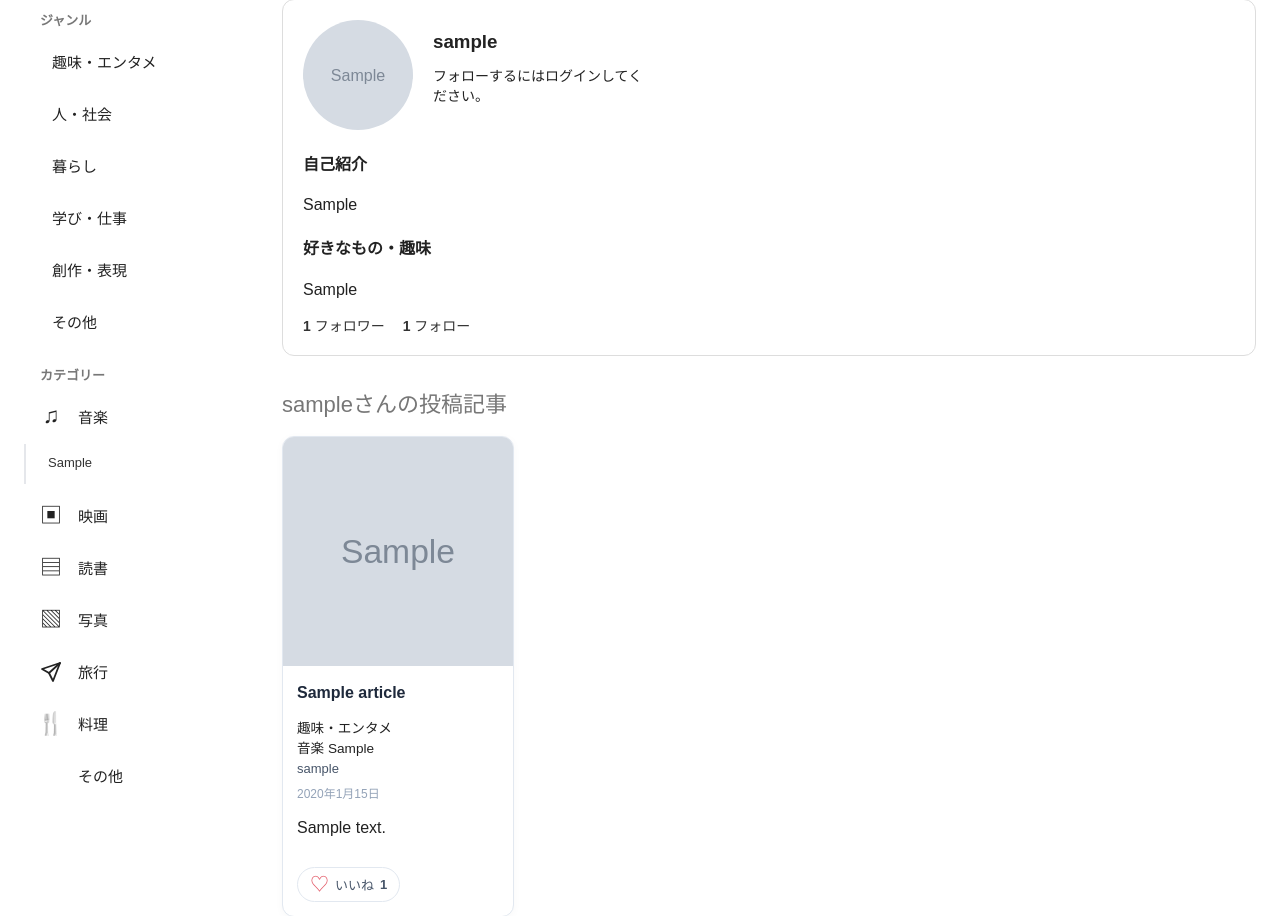
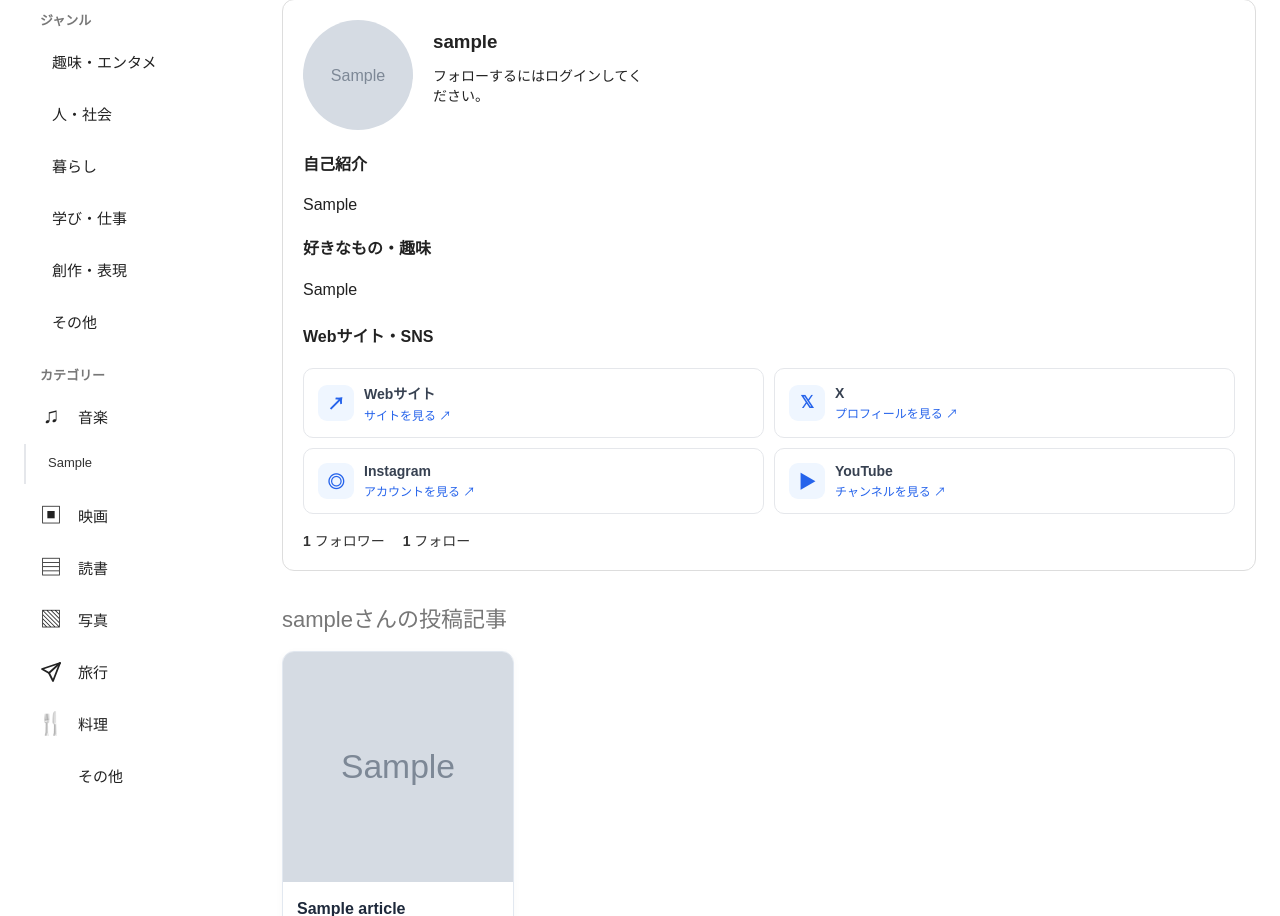
Before and after one commit to sat0816har-cpu/django_app, a Django app: a page that uses templates/articles/public_profile.html in a window 1280 px wide. Shown: the part 176-1092 px from the top of the page. Run offline with Django 4.2, Linux system fonts and the light colour scheme; tables that the repository leaves empty hold one stand-in row (values such as "Sample post"); grey boxes marked "Sample" are stand-in pictures.

Commit message:
Update public_profile.html

```diff
--- a/templates/articles/public_profile.html
+++ b/templates/articles/public_profile.html
@@ -123,6 +123,95 @@
     display: block;
 }
 
+/* Webサイト・SNSのリンクカード */
+.profile-social-section {
+    margin-top: 24px;
+}
+
+.profile-social-grid {
+    display: grid;
+    grid-template-columns: repeat(2, minmax(0, 1fr));
+    gap: 10px;
+}
+
+.profile-social-card {
+    display: flex;
+    align-items: center;
+    gap: 10px;
+    min-width: 0;
+    padding: 14px;
+    border: 1px solid #e5e7eb;
+    border-radius: 10px;
+    background: #ffffff;
+    color: #374151;
+    text-decoration: none;
+    box-sizing: border-box;
+    transition: background 0.2s, border-color 0.2s;
+}
+
+.profile-social-card:hover {
+    background: #f8fafc;
+    border-color: #bfdbfe;
+}
+
+.profile-social-icon {
+    display: flex;
+    align-items: center;
+    justify-content: center;
+    flex-shrink: 0;
+    width: 36px;
+    height: 36px;
+    border-radius: 9px;
+    background: #eff6ff;
+    color: #2563eb;
+    font-size: 17px;
+    font-weight: bold;
+}
+
+.profile-social-text {
+    min-width: 0;
+    overflow-wrap: anywhere;
+}
+
+.profile-social-name {
+    display: block;
+    font-size: 14px;
+    font-weight: 600;
+}
+
+.profile-social-action {
+    display: block;
+    margin-top: 3px;
+    color: #2563eb;
+    font-size: 12px;
+}
+
+@media (max-width: 600px) {
+    .profile-social-grid {
+        grid-template-columns: repeat(2, minmax(0, 1fr));
+        gap: 8px;
+    }
+
+    .profile-social-card {
+        gap: 7px;
+        padding: 10px 8px;
+    }
+
+    .profile-social-icon {
+        width: 30px;
+        height: 30px;
+        font-size: 14px;
+    }
+
+    .profile-social-name {
+        font-size: 13px;
+    }
+
+    .profile-social-action {
+        font-size: 11px;
+    }
+}
+
 
 </style>
 
@@ -220,6 +309,69 @@
             <p>好きなもの・趣味はまだ登録されていません。</p>
         {% endif %}
     </div>
+
+    {% if profile.website_url or profile.x_url or profile.instagram_url or profile.youtube_url %}
+<div class="profile-social-section">
+
+    <h4>Webサイト・SNS</h4>
+
+    <div class="profile-social-grid">
+
+        {% if profile.website_url %}
+        <a href="{{ profile.website_url }}"
+           class="profile-social-card"
+           target="_blank"
+           rel="noopener noreferrer">
+            <span class="profile-social-icon">↗</span>
+            <span class="profile-social-text">
+                <span class="profile-social-name">Webサイト</span>
+                <span class="profile-social-action">サイトを見る ↗</span>
+            </span>
+        </a>
+        {% endif %}
+
+        {% if profile.x_url %}
+        <a href="{{ profile.x_url }}"
+           class="profile-social-card"
+           target="_blank"
+           rel="noopener noreferrer">
+            <span class="profile-social-icon">𝕏</span>
+            <span class="profile-social-text">
+                <span class="profile-social-name">X</span>
+                <span class="profile-social-action">プロフィールを見る ↗</span>
+            </span>
+        </a>
+        {% endif %}
+
+        {% if profile.instagram_url %}
+        <a href="{{ profile.instagram_url }}"
+           class="profile-social-card"
+           target="_blank"
+           rel="noopener noreferrer">
+            <span class="profile-social-icon">◎</span>
+            <span class="profile-social-text">
+                <span class="profile-social-name">Instagram</span>
+                <span class="profile-social-action">アカウントを見る ↗</span>
+            </span>
+        </a>
+        {% endif %}
+
+        {% if profile.youtube_url %}
+        <a href="{{ profile.youtube_url }}"
+           class="profile-social-card"
+           target="_blank"
+           rel="noopener noreferrer">
+            <span class="profile-social-icon">▶</span>
+            <span class="profile-social-text">
+                <span class="profile-social-name">YouTube</span>
+                <span class="profile-social-action">チャンネルを見る ↗</span>
+            </span>
+        </a>
+        {% endif %}
+
+    </div>
+</div>
+{% endif %}
 
 
 <div style="display: flex; flex-wrap: wrap; gap: 18px; margin-top: 16px; font-size: 14px;">
```
